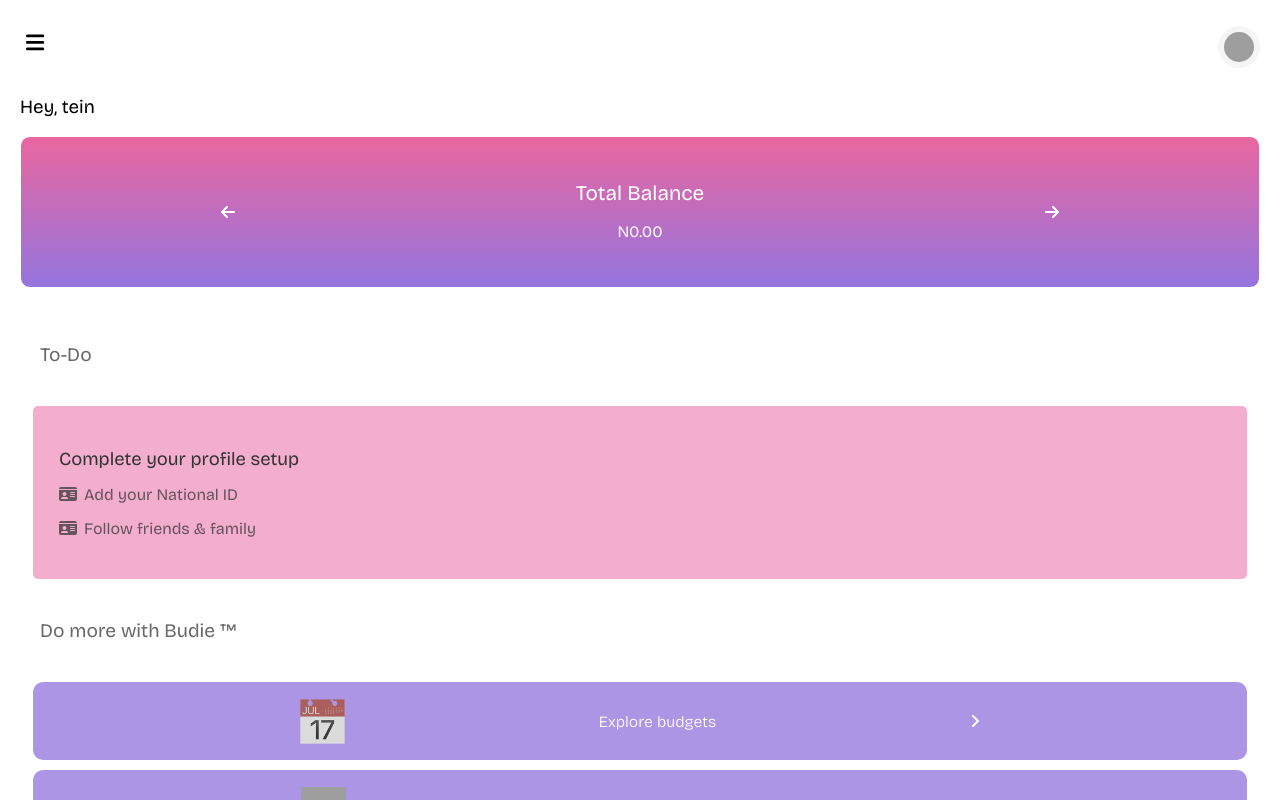
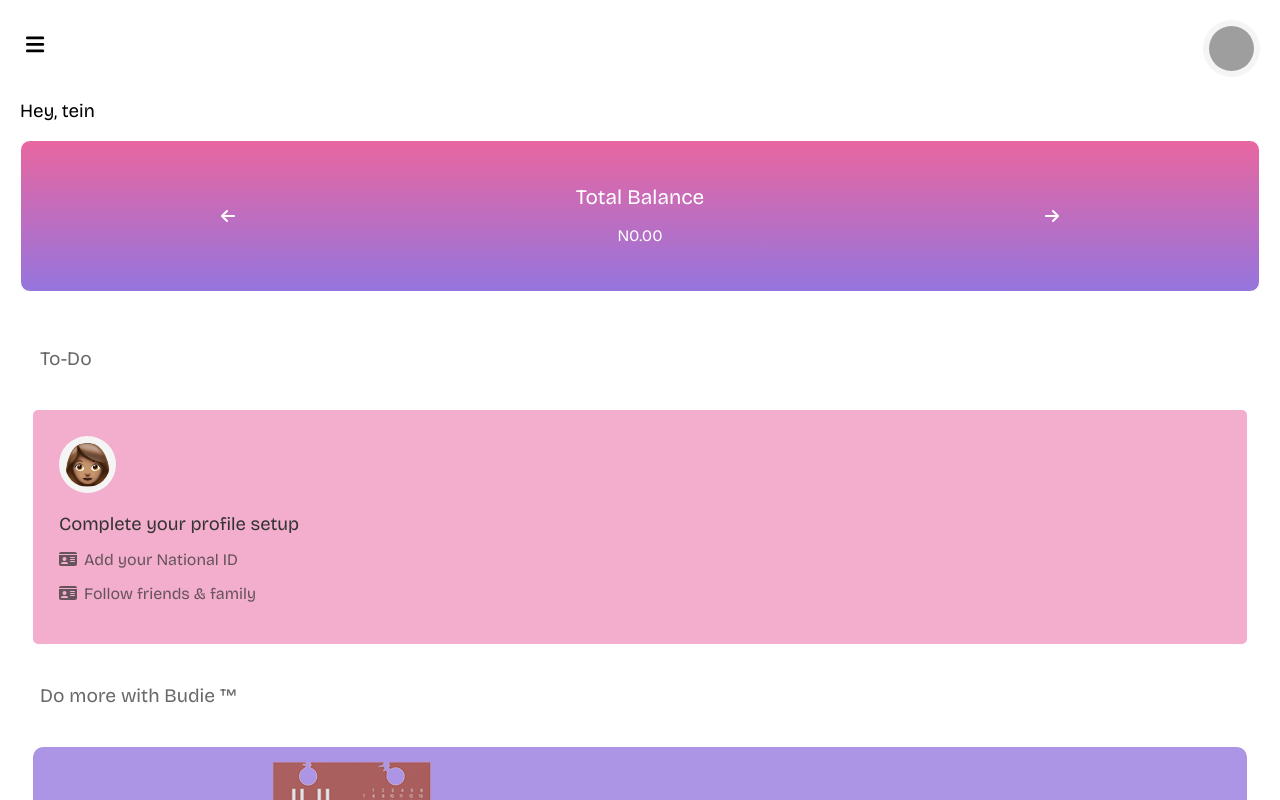
Before and after one commit to kerenIy/budie-app, a React (Vite) app: page /account in a window 1280 px wide. Shown: the top 800 px of the page. Built offline with nearby package versions, Linux system fonts and the light colour scheme; grey boxes are pictures that could not be loaded.

Commit message:
Styles for main component

```diff
--- a/src/components/account/MainContent.jsx
+++ b/src/components/account/MainContent.jsx
@@ -6,6 +6,7 @@ import Badge from "./Badge";
 
 import Budget from "../../../public/budget.png";
 import Lock from "../../../public/lock.png";
+import ID from "../../../public/id-icon.png";
 
 import badge from "../../../public/badge.png";
 import { faIdCard } from "@fortawesome/free-solid-svg-icons";
@@ -25,6 +26,7 @@ export default function MainContent() {
           <div>
             <MainBodyItem title="To-Do" />
             <div className="main-banner">
+              <img src={ID} alt="" className="account-img" />
               <h2>Complete your profile setup</h2>
 
               <div>
--- a/src/index.css
+++ b/src/index.css
@@ -342,7 +342,7 @@ body {
   font-weight: 300;
 }
 
-.main-body-card img {
+.account-img {
   width: 45px;
   height: 45px;
 }
```
